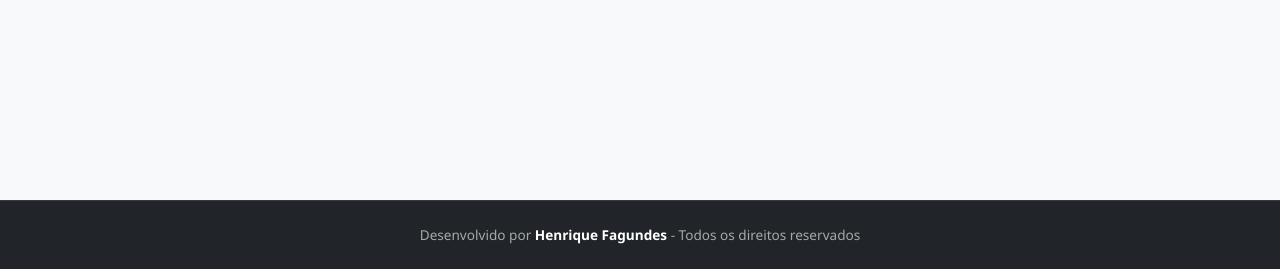
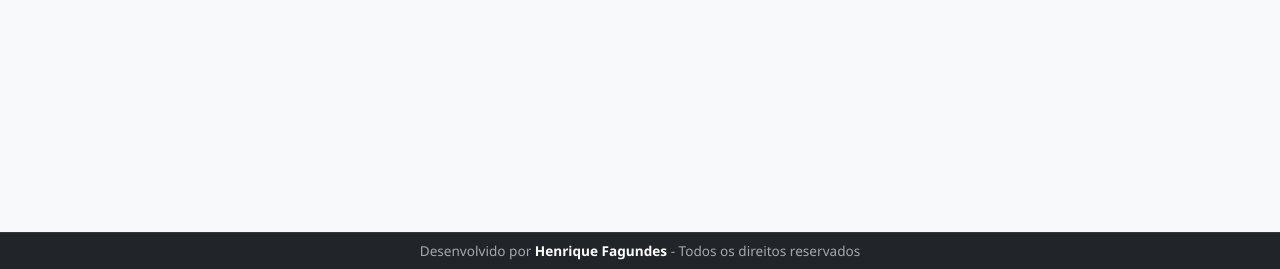
Before and after one commit to AprendendoLinux/enquetes, a FastAPI app: page / in a window 1280 px wide. Shown: the part 531-800 px from the top of the page. Run offline with FastAPI, Linux system fonts and the light colour scheme; data that the repository does not hold is empty; parts of the project's set-up code (start-up, migrations or seed data) failed here and were passed over.

Commit message:
Alterado em 02/02/2026 às 16h:26m

```diff
--- a/app/templates/base.html
+++ b/app/templates/base.html
@@ -49,7 +49,7 @@
     .footer-credits {
         background-color: #212529; /* Mesma cor da navbar */
         color: rgba(255, 255, 255, 0.6);
-        padding: 1.5rem 0;
+        padding: 0.5rem 0;
         text-align: center;
         font-size: 0.85rem;
         margin-top: 40px; /* Espaço entre o conteúdo e o rodapé */
```
